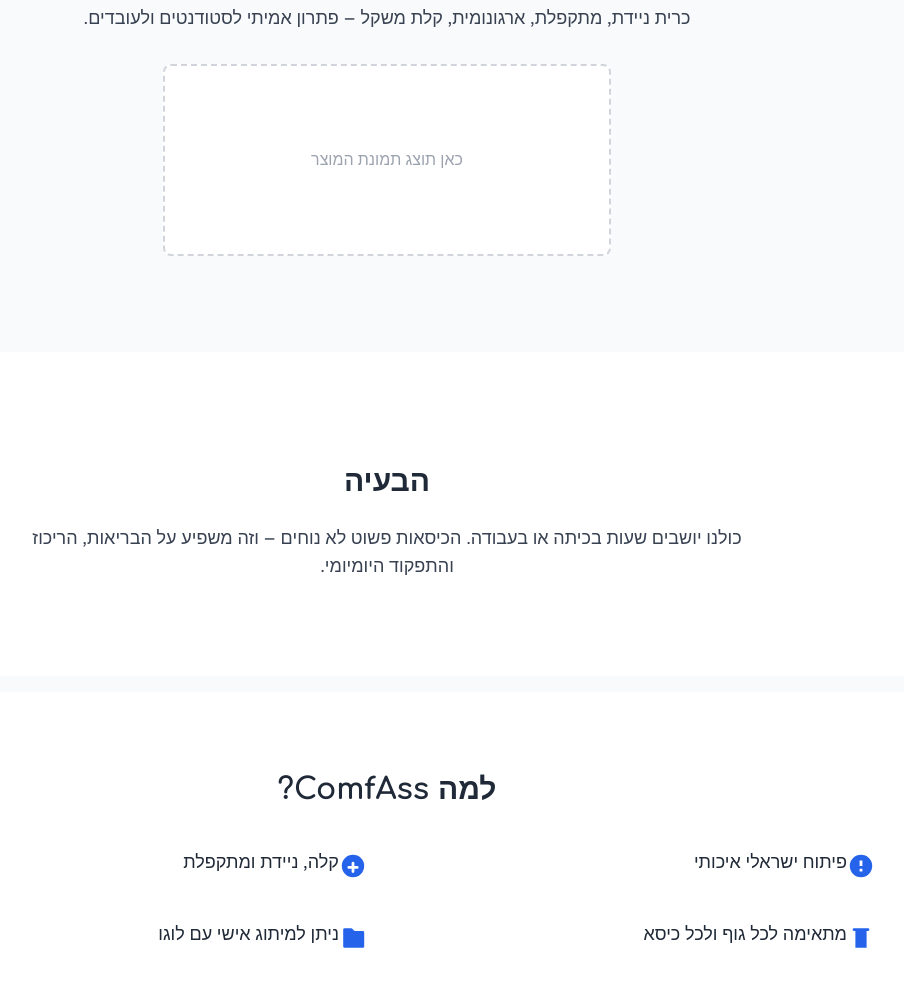
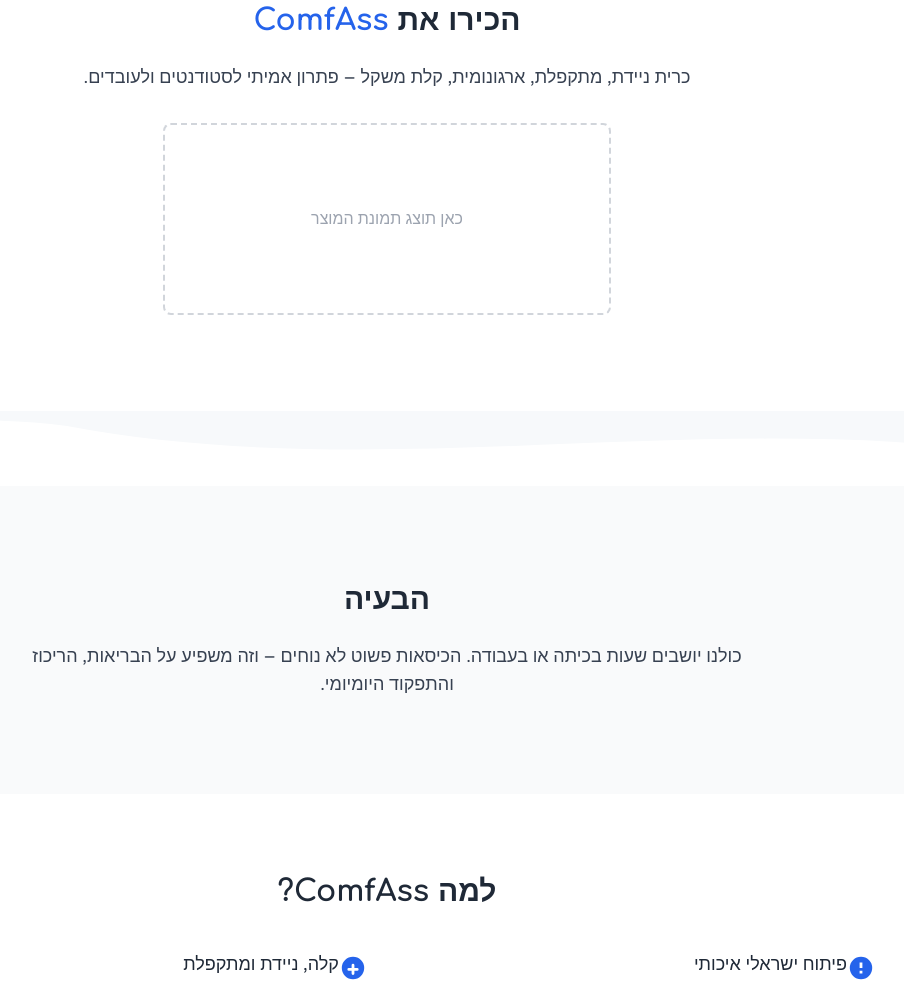
Before and after one commit to Comfass/comfass, a plain HTML site: page index.html in a window 1280 px wide. Shown: the part 701-1695 px from the top of the page, without its empty margins (253-1157 px from the left). Drawn offline with nearby package versions, Linux system fonts and the light colour scheme.

Commit message:
Update index.html

```diff
--- a/index.html
+++ b/index.html
@@ -61,6 +61,20 @@
       0% { transform: translateX(100%); }
       100% { transform: translateX(-100%); }
     }
+    .wave-bottom {
+      position: relative;
+      width: 100%;
+      overflow: hidden;
+      line-height: 0;
+    }
+    .wave-bottom svg {
+      display: block;
+      width: 100%;
+      height: 75px;
+    }
+    .wave-bottom.rotate-180 {
+      transform: rotate(180deg);
+    }
   </style>
 </head>
 <body class="bg-white text-gray-800">
@@ -81,11 +95,15 @@
     </div>
   </section>
 
-  <!-- הפרדה אלגנטית -->
-  <div class="h-4 bg-gray-100"></div>
+  <!-- גל הפרדה מה-hero ללבן -->
+  <div class="wave-bottom">
+    <svg viewBox="0 0 1440 75" preserveAspectRatio="none" xmlns="http://www.w3.org/2000/svg">
+      <path d="M0,30 C360,80 720,0 1080,60 C1240,80 1440,40 1440,40 L1440,75 L0,75 Z" fill="#ffffff"/>
+    </svg>
+  </div>
 
   <!-- Section: הכירו את המוצר -->
-  <section class="bg-gray-50 py-24 px-6 text-center" data-aos="fade-up">
+  <section class="bg-white py-24 px-6 text-center" data-aos="fade-up">
     <div class="max-w-4xl mx-auto">
       <h2 class="text-3xl font-bold mb-6">הכירו את <span class="text-blue-600">ComfAss</span></h2>
       <p class="text-lg text-gray-700 mb-8">כרית ניידת, מתקפלת, ארגונומית, קלת משקל – פתרון אמיתי לסטודנטים ולעובדים.</p>
@@ -95,19 +113,20 @@
     </div>
   </section>
 
-  <!-- הפרדה צבעונית -->
-  <div class="h-4 bg-white"></div>
+  <!-- גל הפוך אל אפור -->
+  <div class="wave-bottom rotate-180">
+    <svg viewBox="0 0 1440 75" preserveAspectRatio="none" xmlns="http://www.w3.org/2000/svg">
+      <path d="M0,30 C360,80 720,0 1080,60 C1240,80 1440,40 1440,40 L1440,75 L0,75 Z" fill="#f7f9fb"/>
+    </svg>
+  </div>
 
   <!-- Section: הבעיה -->
-  <section class="bg-white py-24 px-6 text-center" data-aos="fade-up">
+  <section class="bg-gray-50 py-24 px-6 text-center" data-aos="fade-up">
     <div class="max-w-3xl mx-auto">
       <h2 class="text-3xl font-bold mb-6">הבעיה</h2>
       <p class="text-lg text-gray-700">כולנו יושבים שעות בכיתה או בעבודה. הכיסאות פשוט לא נוחים – וזה משפיע על הבריאות, הריכוז והתפקוד היומיומי.</p>
     </div>
   </section>
-
-  <!-- הפרדה אלגנטית -->
-  <div class="h-4 bg-gray-50"></div>
   <!-- Section: למה ComfAss -->
   <section class="py-20 px-6 max-w-5xl mx-auto bg-white" data-aos="fade-up">
     <h2 class="text-3xl font-bold text-center mb-10">למה ComfAss?</h2>
```
